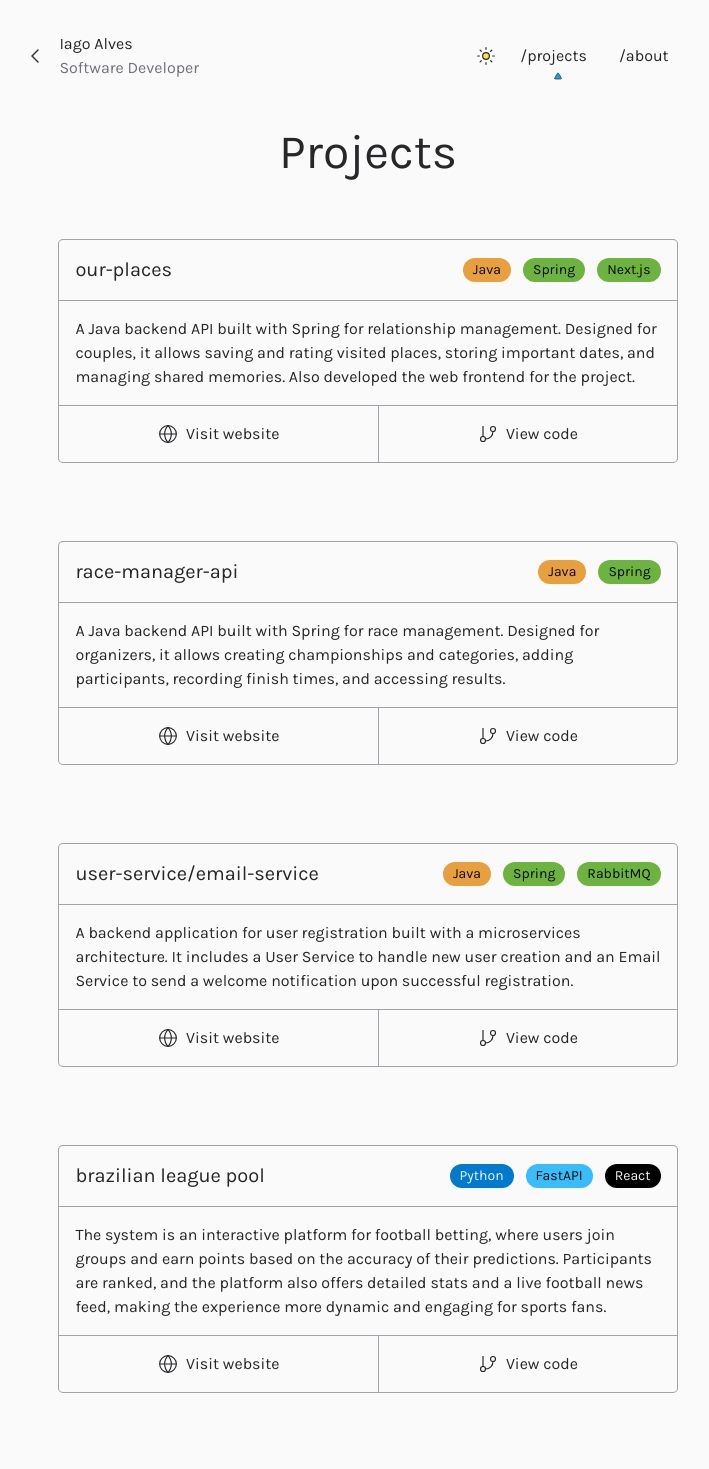
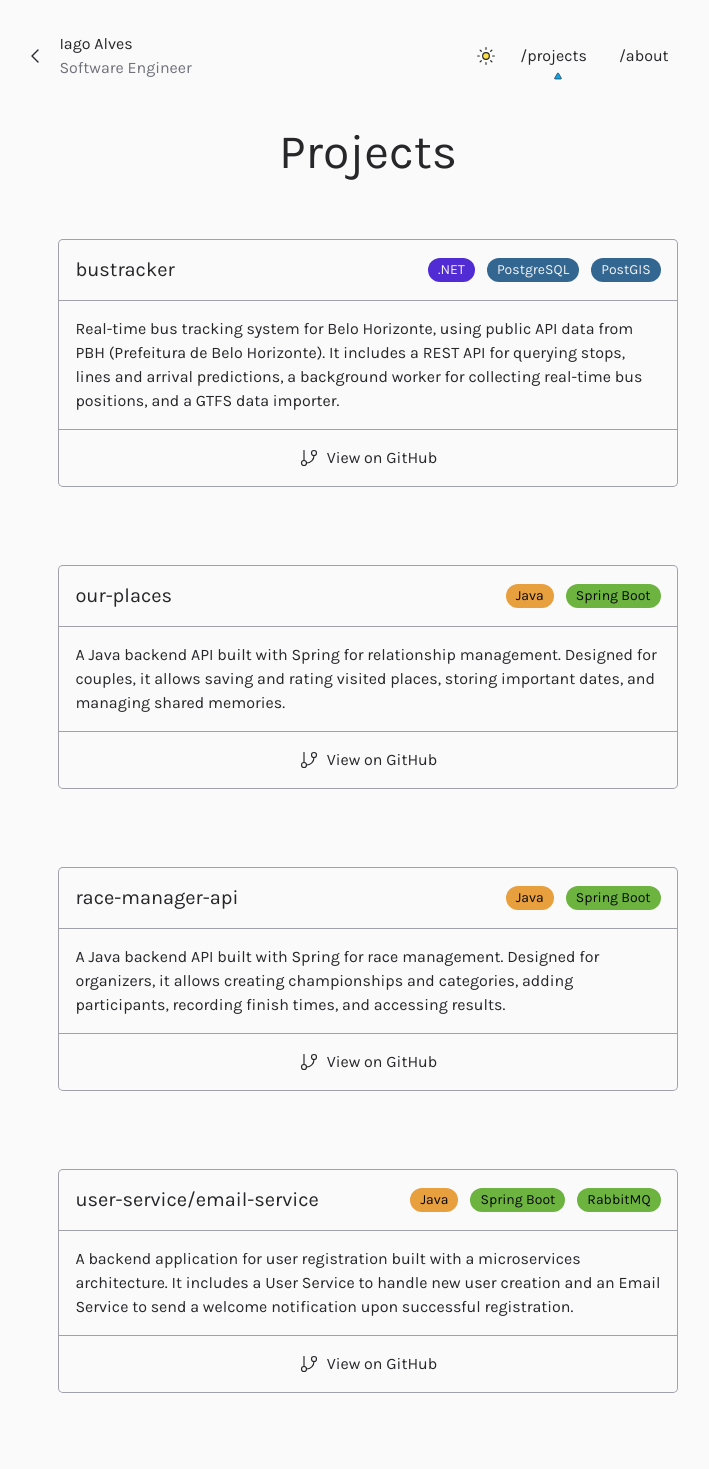
Before and after one commit to iagoalvess/blog, a Next.js app: page /projects in a window 1280 px wide. Shown: the top 1469 px of the page, without its empty margins (272-981 px from the left). Built offline with nearby package versions, Linux system fonts and the light colour scheme.

Commit message:
update blog

```diff
--- a/src/app/Header.tsx
+++ b/src/app/Header.tsx
@@ -56,7 +56,7 @@ export default function Header() {
           <div className="flex flex-col max-sm:items-center">
             Iago Alves
             <span className="text-zinc-500 dark:text-zinc-400">
-              Software Developer
+              Software Engineer
             </span>
           </div>
         </Link>
--- a/src/app/about/page.tsx
+++ b/src/app/about/page.tsx
@@ -4,18 +4,18 @@ export default function AboutPage() {
       <h1 className="mb-16 mt-4 text-center text-5xl max-sm:text-4xl">
         About me
       </h1>
-      <article className="space-y-4">
+      <article className="space-y-4 text-justify">
         <p>
-          I was born in Santa Bárbara, MG, and moved to Belo Horizonte to pursue my studies.
-          I&apos;ve always been passionate about sports, having competed in mountain biking and motocross,
-          which taught me a lot about discipline and perseverance.
+          I live in Belo Horizonte, MG. I&apos;ve always been passionate about sports,
+          having competed in mountain biking and motocross, which taught me a lot about
+          discipline and perseverance.
         </p>
         <p>
           Since a young age, I&apos;ve been fascinated by computers and technology.
           My natural curiosity and enjoyment in solving problems led me to pursue a career in this field.
         </p>
         <p>
-          I&apos;m currently in the 8th semester of my Information Systems degree at{" "}
+          I&apos;m currently finishing my Information Systems degree at{" "}
           <a
             href="https://ufmg.br/"
             target="_blank"
@@ -32,10 +32,10 @@ export default function AboutPage() {
           build dashboards, automate processes, manage projects, and interact directly with clients.
         </p>
         <p>
-          Today, I&apos;m a Software Development Intern at{" "}
-          <strong>Group Software</strong>, focusing on backend and system integrations.
-          I work on maintaining and evolving complex systems, developing new features,
-          and fixing bugs using technologies like Java, Spring, C#, and SQL Server.
+          I then joined <strong>Group Software</strong> as a Software Development Intern,
+          focusing on backend and system integrations. After my internship, I was promoted to
+          Junior Software Engineer, where I continue working on maintaining and evolving complex systems,
+          developing new features, and fixing bugs using technologies like .NET, C#, Java, Spring Boot, and SQL Server.
         </p>
         <p>
           I&apos;m a growing professional who proactively seeks new challenges, constantly improving
--- a/src/app/page.tsx
+++ b/src/app/page.tsx
@@ -85,10 +85,11 @@ const ExternalLink = (link: Link) => {
 export default function HomePage() {
   return (
     <div className="flex flex-col gap-6">
-      <p className="text-sm">
-        Information Systems student at UFMG with a solid background in software development.
-        Currently interning at Group Software, focusing on backend and system integrations.
-        Always eager to learn and take on new challenges.
+      <p className="text-sm text-justify">
+        Junior Software Engineer based in Belo Horizonte, finishing my degree in Information Systems at UFMG.
+        Currently working at Group Software, focusing on backend development and system integrations
+        with .NET, C#, Java, and Spring Boot. Passionate about building robust solutions and
+        always eager to learn and take on new challenges.
       </p>
       <div className="divide-y divide-zinc-400 overflow-hidden rounded ring-1 ring-zinc-400 dark:divide-zinc-500 dark:ring-zinc-500">
         {externalLinks.map((link: Link) => (
--- a/src/app/projects/page.tsx
+++ b/src/app/projects/page.tsx
@@ -5,16 +5,34 @@ interface Project {
   name: string;
   description: string;
   githubUrl: string;
-  url: string;
+  websiteUrl?: string;
   technologies: ReactNode;
 }
 
 const projects: Project[] = [
   {
+    name: "bustracker",
+    description:
+      "Real-time bus tracking system for Belo Horizonte, using public API data from PBH (Prefeitura de Belo Horizonte). It includes a REST API for querying stops, lines and arrival predictions, a background worker for collecting real-time bus positions, and a GTFS data importer.",
+    githubUrl: "https://github.com/iagoalvess/bustracker",
+    technologies: (
+      <div className="flex items-center gap-x-3">
+        <span className="rounded-full bg-[#512BD4] px-2.5 py-0.5 text-sm text-zinc-100 dark:bg-inherit dark:text-inherit dark:ring-1 dark:ring-zinc-500">
+          .NET
+        </span>
+        <span className="rounded-full bg-[#336791] px-2.5 py-0.5 text-sm text-zinc-100 dark:bg-inherit dark:text-inherit dark:ring-1 dark:ring-zinc-500">
+          PostgreSQL
+        </span>
+        <span className="rounded-full bg-[#336791] px-2.5 py-0.5 text-sm text-zinc-100 dark:bg-inherit dark:text-inherit dark:ring-1 dark:ring-zinc-500">
+          PostGIS
+        </span>
+      </div>
+    ),
+  },
+  {
     name: "our-places",
     description:
-      "A Java backend API built with Spring for relationship management. Designed for couples, it allows saving and rating visited places, storing important dates, and managing shared memories. Also developed the web frontend for the project.",
-    url: "https://ourplaceslive.vercel.app/",
+      "A Java backend API built with Spring for relationship management. Designed for couples, it allows saving and rating visited places, storing important dates, and managing shared memories.",
     githubUrl: "https://github.com/iagoalvess/our-places-api",
     technologies: (
       <div className="flex items-center gap-x-3">
@@ -22,10 +40,7 @@ const projects: Project[] = [
           Java
         </span>
         <span className="rounded-full bg-[#6DB33F] px-2.5 py-0.5 text-sm text-zinc-950 dark:bg-inherit dark:text-inherit dark:ring-1 dark:ring-zinc-500">
-          Spring
-        </span>
-        <span className="rounded-full bg-[#6DB33F] px-2.5 py-0.5 text-sm text-zinc-950 dark:bg-inherit dark:text-inherit dark:ring-1 dark:ring-zinc-500">
-          Next.js
+          Spring Boot
         </span>
       </div>
     ),
@@ -34,7 +49,6 @@ const projects: Project[] = [
     name: "race-manager-api",
     description:
       "A Java backend API built with Spring for race management. Designed for organizers, it allows creating championships and categories, adding participants, recording finish times, and accessing results.",
-    url: "https://github.com/iagoalvess/race-manager-api",
     githubUrl: "https://github.com/iagoalvess/race-manager-api",
     technologies: (
       <div className="flex items-center gap-x-3">
@@ -42,7 +56,7 @@ const projects: Project[] = [
           Java
         </span>
         <span className="rounded-full bg-[#6DB33F] px-2.5 py-0.5 text-sm text-zinc-950 dark:bg-inherit dark:text-inherit dark:ring-1 dark:ring-zinc-500">
-          Spring
+          Spring Boot
         </span>
       </div>
     ),
@@ -51,15 +65,14 @@ const projects: Project[] = [
     name: "user-service/email-service",
     description:
       "A backend application for user registration built with a microservices architecture. It includes a User Service to handle new user creation and an Email Service to send a welcome notification upon successful registration.",
-    url: "https://github.com/iagoalvess/user-service",
-    githubUrl: "https://github.com/iagoalvess/email-service",
+    githubUrl: "https://github.com/iagoalvess/user-service",
     technologies: (
       <div className="flex items-center gap-x-3">
         <span className="rounded-full bg-[#E89F3E] px-2.5 py-0.5 text-sm text-zinc-950 dark:bg-inherit dark:text-inherit dark:ring-1 dark:ring-zinc-500">
           Java
         </span>
         <span className="rounded-full bg-[#6DB33F] px-2.5 py-0.5 text-sm text-zinc-950 dark:bg-inherit dark:text-inherit dark:ring-1 dark:ring-zinc-500">
-          Spring
+          Spring Boot
         </span>
         <span className="rounded-full bg-[#6DB33F] px-2.5 py-0.5 text-sm text-zinc-950 dark:bg-inherit dark:text-inherit dark:ring-1 dark:ring-zinc-500">
           RabbitMQ
@@ -68,30 +81,9 @@ const projects: Project[] = [
     ),
   },
   {
-    name: "brazilian league pool",
-    description:
-      "The system is an interactive platform for football betting, where users join groups and earn points based on the accuracy of their predictions. Participants are ranked, and the platform also offers detailed stats and a live football news feed, making the experience more dynamic and engaging for sports fans.",
-    url: "https://bolao-brasileirao.vercel.app/",
-    githubUrl: "https://github.com/iagoalvess/bolao-brasileirao",
-    technologies: (
-      <div className="flex items-center gap-x-3">
-        <span className="rounded-full bg-[#007ACC] px-2.5 py-0.5 text-sm text-zinc-100 dark:bg-inherit dark:text-zinc-200 dark:ring-1 dark:ring-zinc-500">
-          Python
-        </span>
-        <span className="rounded-full bg-[#38BDF9] px-2.5 py-0.5 text-sm text-zinc-950 dark:bg-inherit dark:text-zinc-200 dark:ring-1 dark:ring-zinc-500">
-          FastAPI
-        </span>
-        <span className="rounded-full bg-black px-2.5 py-0.5 text-sm text-zinc-100 dark:bg-inherit dark:text-zinc-200 dark:ring-1 dark:ring-zinc-500">
-          React
-        </span>
-      </div>
-    ),
-  },
-  {
     name: "huffman",
     description:
       "The project is a program designed to reduce the size of text files using the Huffman compression algorithm. It builds a Huffman tree based on character frequency, encoding frequent characters with shorter binary codes. The program supports both compression and decompression of text files.",
-    url: "https://github.com/iagoalvess/huffman",
     githubUrl: "https://github.com/iagoalvess/huffman",
     technologies: (
       <div className="flex items-center gap-x-3">
@@ -105,7 +97,6 @@ const projects: Project[] = [
     name: "convex hull",
     description:
       "This C++ project processes 2D point data to compute the convex hull of a point set using Graham's or Jarvis's algorithms. Points are read from a text file, and for Graham's method, the user can choose between InsertionSort, MergeSort, or BucketSort.",
-    url: "https://github.com/iagoalvess/fechoConvexo",
     githubUrl: "https://github.com/iagoalvess/fechoConvexo",
     technologies: (
       <div className="flex items-center gap-x-3">
@@ -119,7 +110,6 @@ const projects: Project[] = [
     name: "P2P chat blockchain",
     description:
       "This project implements a distributed P2P chat system using a blockchain-inspired consensus mechanism to ensure message history integrity and ordering across network nodes. The entire application was developed in Python, leveraging the asyncio library for asynchronous handling of concurrent network connections.",
-    url: "https://github.com/iagoalvess/DCC-Internet-P2P-Blockchain-Chat",
     githubUrl: "https://github.com/iagoalvess/DCC-Internet-P2P-Blockchain-Chat",
     technologies: (
       <div className="flex items-center gap-x-3">
@@ -133,7 +123,6 @@ const projects: Project[] = [
     name: "math expressions",
     description:
       "The project is a C++ implementation of a mathematical expression calculator. It includes features for validating and solving complex expressions in both infix and postfix notation. The program can handle parentheses, multiple operators and operands, and expressions up to 1000 characters. It verifies expression validity, converts between notations, and solves them using a simple interface.",
-    url: "https://github.com/iagoalvess/expressoesMatematicas",
     githubUrl: "https://github.com/iagoalvess/expressoesMatematicas",
     technologies: (
       <div className="flex items-center gap-x-3">
@@ -147,7 +136,6 @@ const projects: Project[] = [
     name: "RIP over UDP",
     description:
       "The project is a dynamic routing system based on the RIP protocol over UDP, developed in Python to simulate real routing behavior between multiple routers.",
-    url: "https://github.com/iagoalvess/UDPRIP",
     githubUrl: "https://github.com/iagoalvess/UDPRIP",
     technologies: (
       <div className="flex items-center gap-x-3">
@@ -163,7 +151,7 @@ function ProjectCard({
   name,
   description,
   githubUrl,
-  url,
+  websiteUrl,
   technologies,
 }: Project) {
   return (
@@ -175,20 +163,22 @@ function ProjectCard({
       <div>
         <p className="p-4">{description}</p>
       </div>
-      <div className="flex w-full justify-between divide-x divide-zinc-400 dark:divide-zinc-500">
+      <div className={`flex w-full justify-between ${websiteUrl ? "divide-x divide-zinc-400 dark:divide-zinc-500" : ""}`}>
+        {websiteUrl && (
           <a
-          href={url}
+            href={websiteUrl}
             target="_blank"
             className="flex grow items-center justify-center gap-2 py-4 transition-all sm:hover:bg-zinc-200 sm:dark:hover:bg-zinc-800"
           >
             <Globe strokeWidth={1.4} className="size-5" /> Visit website
           </a>
+        )}
         <a
           href={githubUrl}
           target="_blank"
           className="flex grow items-center justify-center gap-2 py-4 transition-all sm:hover:bg-zinc-200 sm:dark:hover:bg-zinc-800"
         >
-          <GitBranch strokeWidth={1.4} className="size-5" /> View code
+          <GitBranch strokeWidth={1.4} className="size-5" /> View on GitHub
         </a>
       </div>
     </div>
@@ -203,7 +193,7 @@ export default function ProjectsPage() {
       </h1>
       <div className="space-y-20">
         {projects.map((project) => (
-          <ProjectCard key={project.url} {...project} />
+          <ProjectCard key={project.githubUrl} {...project} />
         ))}
       </div>
     </>
```
Also changed, not shown: 1 other file (tests, documents, lock files or other folders). Lines whose indentation alone changed are shown as unchanged.
